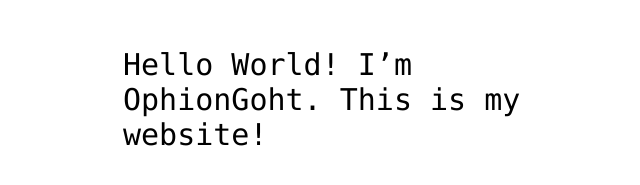
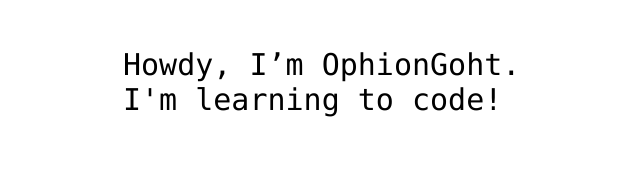
Before and after one commit to OphionGoht/OphionGoht.github.io, a plain HTML site: page index.html in a window 1280 px wide. Shown: the part 341-526 px from the top of the page, without its empty margins (317-957 px from the left). Drawn offline with Linux system fonts and the light colour scheme.

Commit message:
Update index.html

```diff
--- a/index.html
+++ b/index.html
@@ -3,7 +3,7 @@
 <html>
 <head>
   <meta http-equiv="Content-Type" content="text/html; charset=utf-8"/>
-  <title>my-first-website</title>
+  <title>Front Page!</title>
   <LINK href="styles.css" rel="stylesheet" type="text/css">
 </head>
 
@@ -12,7 +12,7 @@
 <img src="https://octodex.github.com/images/cloud.jpg" id="octocat" alt="octocat-jpg" />
 
 <!-- Change this code here by copy and pasting your template on line 15 -->
-<p>Hello World! I’m OphionGoht. This is my website!</p>
+<p>Howdy, I’m OphionGoht. I'm learning to code!</p>
 
 </body>
 </html>
```
